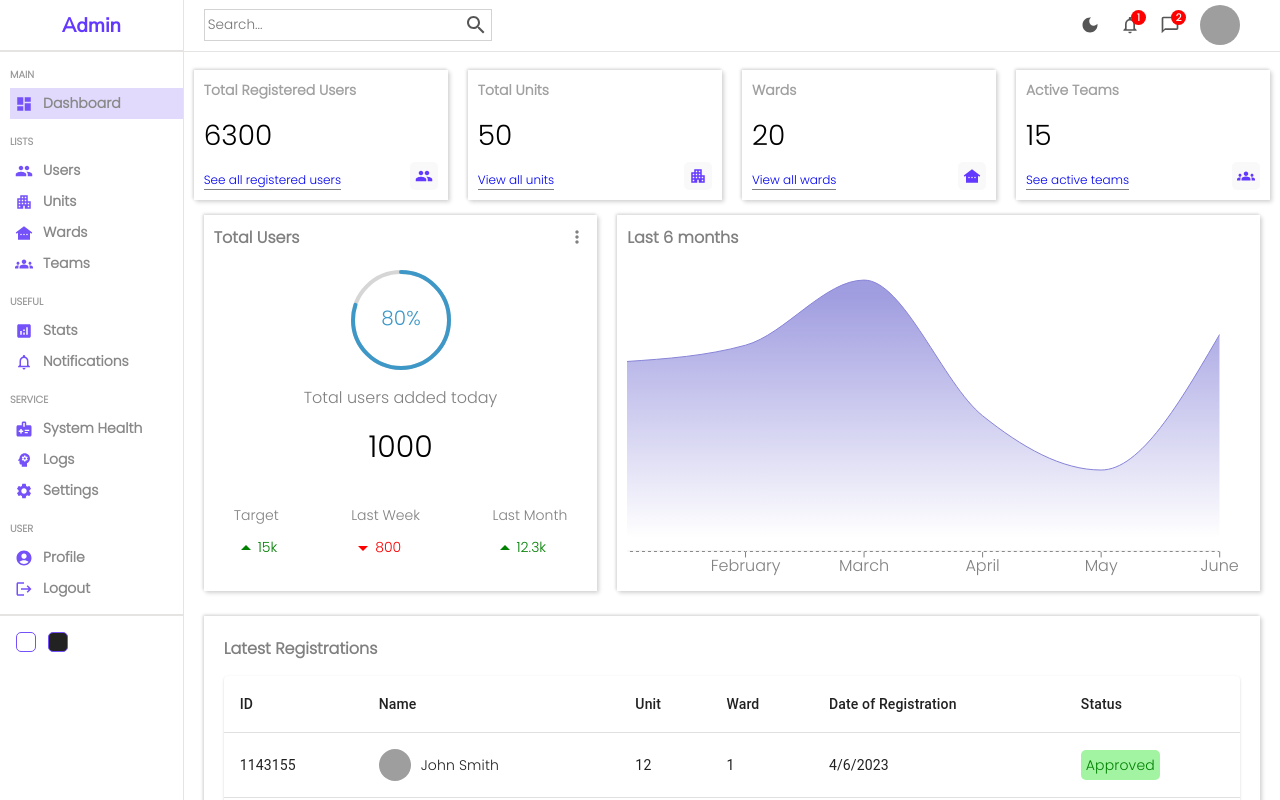
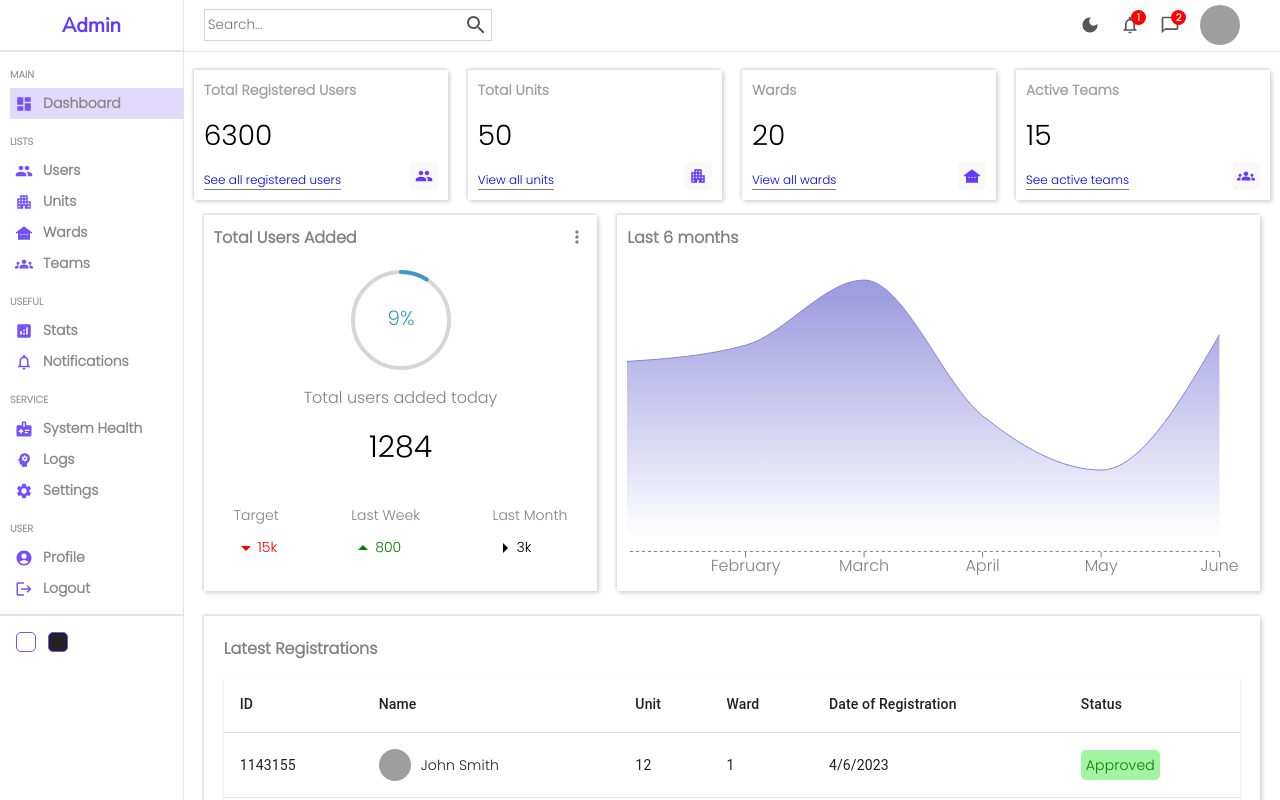
Before and after one commit to okhuaroboosayuki/Dashboard, a React (Vite) app: page / in a window 1280 px wide. Shown: the top 800 px of the page. Built offline with nearby package versions, Linux system fonts and the light colour scheme; grey boxes are pictures that could not be loaded.

Commit message:
added ProgressProvider to control bar animation, & tweaked the icons of user added data

```diff
--- a/src/components/Featured.jsx
+++ b/src/components/Featured.jsx
@@ -2,47 +2,68 @@ import "../assets/scss/featured.scss";
 import MoreVertIcon from "@mui/icons-material/MoreVert";
 import ArrowDropUpIcon from "@mui/icons-material/ArrowDropUp";
 import ArrowDropDownIcon from "@mui/icons-material/ArrowDropDown";
+import ArrowRightIcon from '@mui/icons-material/ArrowRight';
 import { CircularProgressbar } from "react-circular-progressbar";
 import "react-circular-progressbar/dist/styles.css";
+import { useEffect, useState } from "react";
 
 function Featured() {
+  const ProgressProvider = ({ valueStart, valueEnd, children }) => {
+    const [value, setValue] = useState(valueStart);
+    useEffect(() => {
+      setValue(valueEnd);
+    }, [valueEnd]);
+
+    return children(value);
+  };
+
+  const [valueEnd, setValueEnd] = useState(0);
+
+  useEffect(() => {
+    setValueEnd(Math.round(8.56));
+  }, []);
+
   return (
     <div className="featured">
       <div className="top">
-        <h1 className="title">Total Users</h1>
+        <h1 className="title">Total Users Added</h1>
         <MoreVertIcon fontSize="small" />
       </div>
 
       <div className="bottom">
-        <div className="featured_chart">
-          <CircularProgressbar value={80} text={"80%"} strokeWidth={4} />
+        <div className="featured_chart rotate_animation">
+          <ProgressProvider valueStart={0} valueEnd={valueEnd} >
+            {value => (
+              <CircularProgressbar value={value} text={`${value}%`} strokeWidth={4} />
+            )}
+          </ProgressProvider>
         </div>
 
         <p className="title">Total users added today</p>
-        <p className="amount">1000</p>
+        <p className="amount">1284</p>
 
         <div className="summary">
           <div className="item">
             <div className="item_title">Target</div>
-            <div className="item_result positive">
-              <ArrowDropUpIcon />
+            <div className="item_result negative">
+              <ArrowDropDownIcon />
               <div className="result_amount">15k</div>
             </div>
           </div>
 
           <div className="item">
             <div className="item_title">Last Week</div>
-            <div className="item_result negative">
-              <ArrowDropDownIcon />
+            <div className="item_result positive">
+              <ArrowDropUpIcon />
               <div className="result_amount">800</div>
             </div>
           </div>
 
           <div className="item">
             <div className="item_title">Last Month</div>
-            <div className="item_result positive">
-              <ArrowDropUpIcon />
-              <div className="result_amount">12.3k</div>
+            <div className="item_result neutral">
+              <ArrowRightIcon />
+              <div className="result_amount">3k</div>
             </div>
           </div>
         </div>
```
